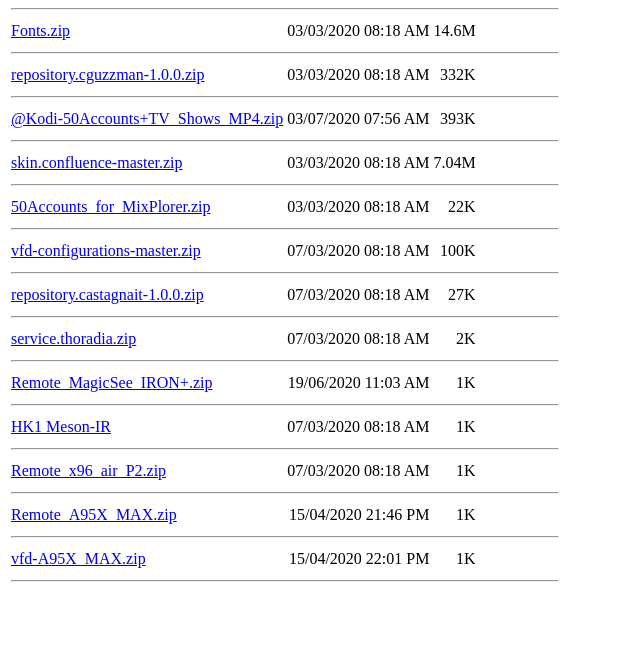
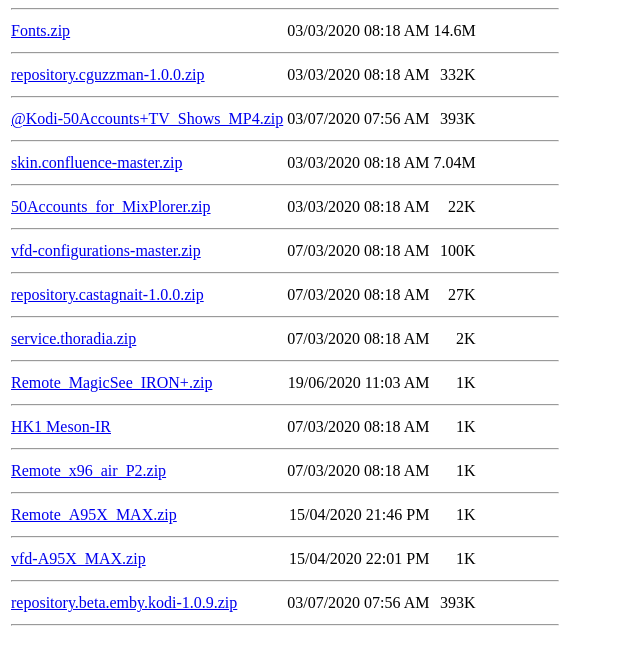
Before and after one commit to labdiynez/coreelec-jy.github.io, a plain HTML site: page index.html in a window 1280 px wide. Shown: the part 91-756 px from the top of the page, without its empty margins (0-640 px from the left). Drawn offline with Linux system fonts and the light colour scheme.

Commit message:
Update index.html

```diff
--- a/index.html
+++ b/index.html
@@ -29,5 +29,7 @@
 <tr><th colspan="4"><hr /></th></tr>
 <tr><td><a href="vfd-A95X_MAX.zip">vfd-A95X_MAX.zip</a></td><td align="right">15/04/2020 22:01 PM </td><td align="right">1K</td><td>&nbsp;</td></tr>
 <tr><th colspan="4"><hr /></th></tr>
+<tr><td><a href="repository.beta.emby.kodi-1.0.9.zip">repository.beta.emby.kodi-1.0.9.zip</a></td><td align="right">03/07/2020 07:56 AM </td><td align="right">393K</td><td>&nbsp;</td></tr>
+<tr><th colspan="4"><hr /></th></tr>
 </table></body>
 </html>
```
